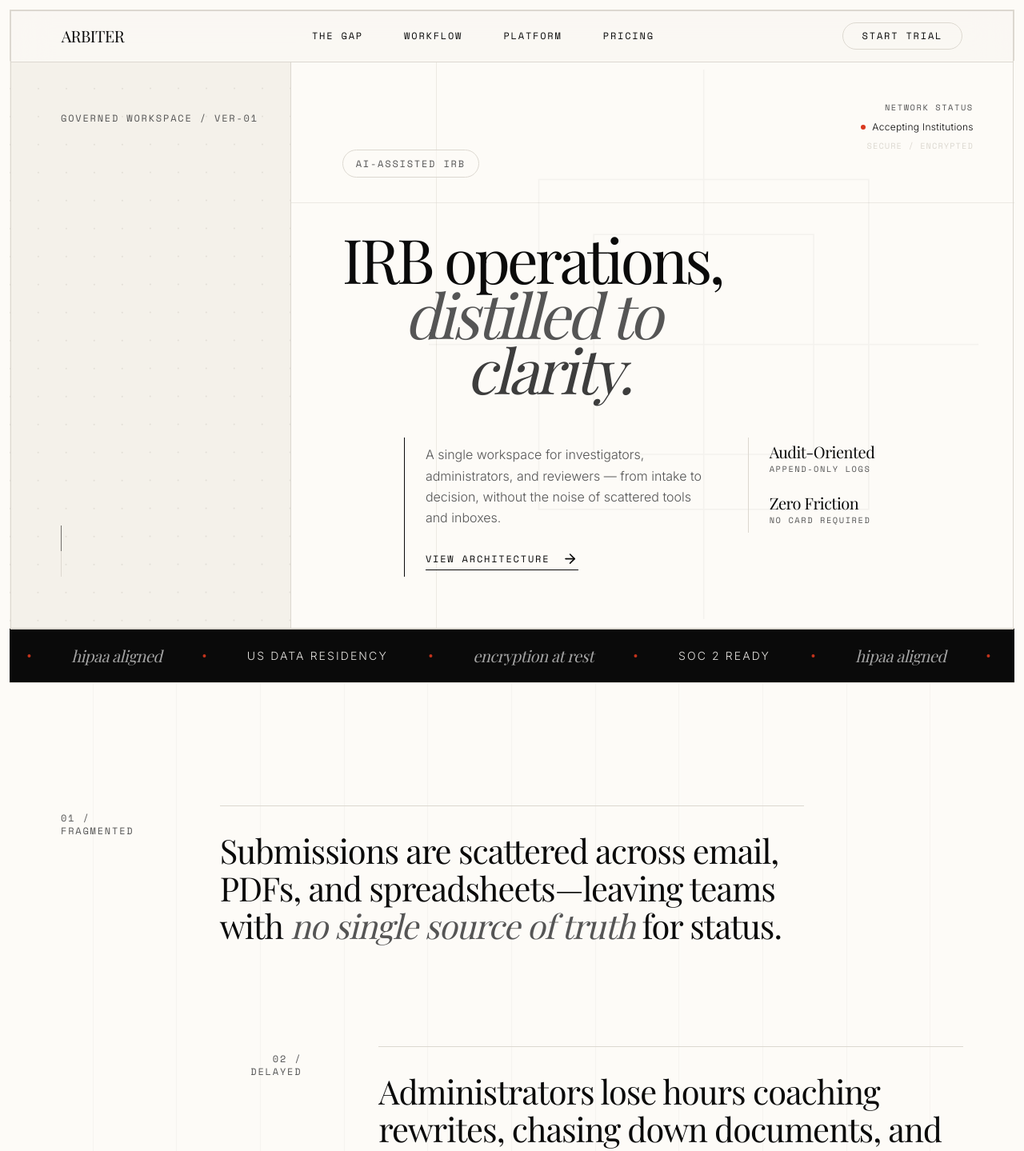
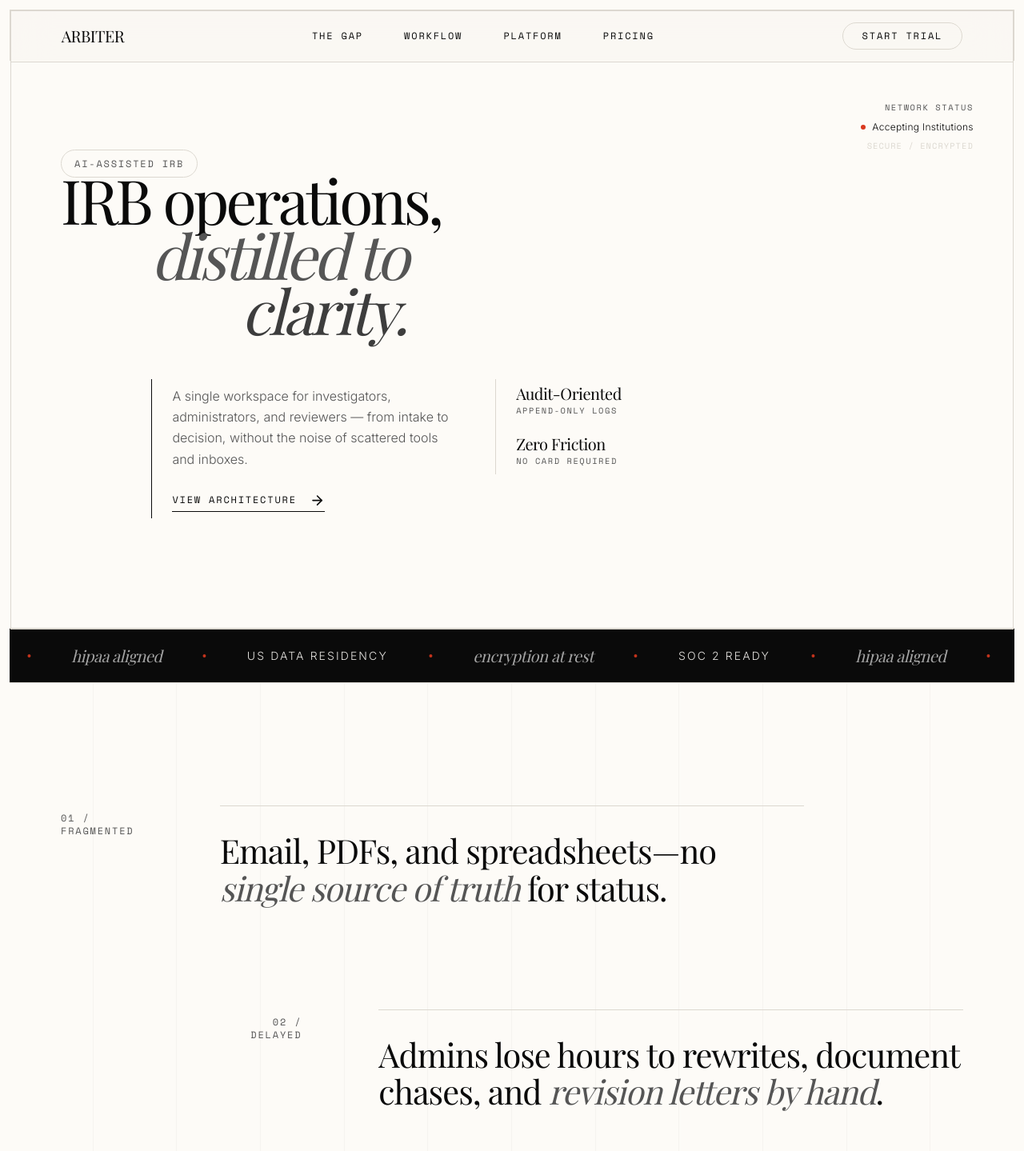
Before and after one commit to benski20/clargate, a Next.js app in the folder frontend/: page / in a window 1280 px wide. Shown: the top 1439 px of the page at 80% size. Built offline with nearby package versions, Linux system fonts and the light colour scheme.

Commit message:
wesbite updates

```diff
--- a/frontend/src/components/landing/ContactSection.tsx
+++ b/frontend/src/components/landing/ContactSection.tsx
@@ -14,7 +14,7 @@ export function ContactSection() {
     const body = encodeURIComponent(
       `Institution: ${org}\nApproximate annual submissions: ${volume}\nContact email: ${email}`
     );
-    window.location.href = `mailto:partners@aribter.com?subject=${subject}&body=${body}`;
+    window.location.href = `mailto:contact@arbitercp.com?subject=${subject}&body=${body}`;
   }
 
   return (
@@ -71,10 +71,10 @@ export function ContactSection() {
                   Direct Inquiry
                 </span>
                 <a
-                  href="mailto:partners@aribter.com"
+                  href="mailto:contact@arbitercp.com"
                   className="font-sans text-[clamp(1rem,1.05vw,1.125rem)] font-light text-[#FDFBF7] transition-colors hover:text-white/70"
                 >
-                  partners@aribter.com
+                  contact@arbitercp.com
                 </a>
               </div>
               <div>
--- a/frontend/src/components/landing/GapSection.tsx
+++ b/frontend/src/components/landing/GapSection.tsx
@@ -35,8 +35,8 @@ export function GapSection() {
           </div>
           <div className="border-t border-[#DCD8D0] pt-8 md:col-span-8">
             <SyncBlock>
-              Submissions are scattered across email, PDFs, and spreadsheets—leaving teams with{" "}
-              <span className="italic text-[#555555]">no single source of truth</span> for status.
+              Email, PDFs, and spreadsheets—no{" "}
+              <span className="italic text-[#555555]">single source of truth</span> for status.
             </SyncBlock>
           </div>
         </div>
@@ -47,8 +47,8 @@ export function GapSection() {
           </div>
           <div className="border-t border-[#DCD8D0] pt-8 md:col-span-8">
             <SyncBlock>
-              Administrators lose hours coaching rewrites, chasing down documents, and{" "}
-              <span className="italic text-[#555555]">drafting revision letters by hand</span>.
+              Admins lose hours to rewrites, document chases, and{" "}
+              <span className="italic text-[#555555]">revision letters by hand</span>.
             </SyncBlock>
           </div>
         </div>
@@ -59,9 +59,8 @@ export function GapSection() {
           </div>
           <div className="border-t border-[#DCD8D0] pt-8 md:col-span-6">
             <SyncBlock>
-              Guidelines are interpreted differently across reviewers, resulting in{" "}
-              <span className="italic text-[#555555]">inconsistent outcomes</span> for
-              investigators.
+              Reviewers read guidelines differently—{" "}
+              <span className="italic text-[#555555]">inconsistent outcomes</span> for investigators.
             </SyncBlock>
           </div>
         </div>
--- a/frontend/src/components/landing/Hero.tsx
+++ b/frontend/src/components/landing/Hero.tsx
@@ -1,41 +1,9 @@
 import { ArrowRight } from "lucide-react";
-import { HeroCanvas } from "@/components/landing/HeroCanvas";
 
 export function Hero() {
   return (
-    <section className="relative flex min-h-[calc(100svh-clamp(4.5rem,7vw,6.5rem))] flex-col overflow-hidden border-b border-[#DCD8D0] md:flex-row">
-      <div className="group relative h-[40vh] w-full overflow-hidden border-b border-[#DCD8D0] bg-[#F4F1EA] md:h-auto md:w-[28%] md:border-r md:border-b-0">
-        <HeroCanvas />
-        <div className="absolute top-[clamp(1.5rem,5vw,4rem)] left-[clamp(1.5rem,5vw,4rem)] font-mono text-xs tracking-[0.15em] text-[#555555] uppercase">
-          Governed Workspace / Ver-01
-        </div>
-        <div className="pointer-events-none absolute right-[clamp(1.5rem,5vw,4rem)] bottom-[clamp(1.5rem,5vw,4rem)] left-[clamp(1.5rem,5vw,4rem)] flex items-end justify-between">
-          <div className="relative h-16 w-px overflow-hidden bg-[#DCD8D0]">
-            <div className="absolute top-0 left-0 h-1/2 w-full animate-pulse bg-[#0A0A0A]" />
-          </div>
-        </div>
-      </div>
-
-      <div className="relative z-10 flex w-full flex-col justify-center bg-[#FDFBF7] p-[clamp(1.5rem,5vw,4rem)] md:w-[72%]">
-        <div className="absolute top-1/4 left-0 h-px w-full bg-[#DCD8D0]/50" />
-        <div className="absolute top-0 left-[20%] h-full w-px bg-[#DCD8D0]/50" />
-
-        <div className="pointer-events-none absolute inset-0 z-0 flex items-center justify-end overflow-hidden pr-[5%] opacity-[0.03]">
-          <svg
-            viewBox="0 0 200 200"
-            className="h-auto w-[80%] text-[#0A0A0A]"
-            fill="none"
-            stroke="currentColor"
-            strokeWidth="0.5"
-            aria-hidden
-          >
-            <rect x="40" y="40" width="120" height="120" />
-            <rect x="60" y="60" width="80" height="80" />
-            <path d="M100 0 L100 200" />
-            <path d="M0 100 L200 100" />
-          </svg>
-        </div>
-
+    <section className="relative flex min-h-[calc(100svh-clamp(4.5rem,7vw,6.5rem))] flex-col overflow-hidden border-b border-[#DCD8D0]">
+      <div className="relative z-10 flex w-full flex-col justify-center bg-[#FDFBF7] p-[clamp(1.5rem,5vw,4rem)]">
         <div className="absolute top-[clamp(2rem,4vw,4rem)] right-[clamp(2rem,4vw,4rem)] z-10 hidden text-right lg:block">
           <div className="mb-2 font-mono text-[clamp(0.65rem,0.8vw,0.75rem)] tracking-[0.15em] text-[#555555] uppercase">
             Network Status
--- a/frontend/src/components/landing/HeroCanvas.tsx
+++ /dev/null
@@ -1,168 +0,0 @@
-"use client";
-
-import { useEffect, useRef, useState } from "react";
-
-/** Interactive dot field — ported from generated-page (1).html */
-export function HeroCanvas() {
-  const canvasRef = useRef<HTMLCanvasElement>(null);
-  const [reducedMotion, setReducedMotion] = useState(false);
-
-  useEffect(() => {
-    const mq = window.matchMedia("(prefers-reduced-motion: reduce)");
-    setReducedMotion(mq.matches);
-    const onChange = () => setReducedMotion(mq.matches);
-    mq.addEventListener("change", onChange);
-    return () => mq.removeEventListener("change", onChange);
-  }, []);
-
-  useEffect(() => {
-    if (reducedMotion) return;
-    const canvas = canvasRef.current;
-    if (!canvas) return;
-    const ctx = canvas.getContext("2d", { alpha: false });
-    if (!ctx) return;
-    const c2d: CanvasRenderingContext2D = ctx;
-
-    const DOT_SPACING = 35;
-    const MOUSE_RADIUS = 250;
-    const BASE_RADIUS = 1;
-    const GLOW_RADIUS = 2.5;
-
-    let width = 0;
-    let height = 0;
-    let dots: {
-      x: number;
-      y: number;
-      baseX: number;
-      baseY: number;
-      col: number;
-      row: number;
-    }[] = [];
-    const mouse = { x: -1000, y: -1000 };
-    let time = 0;
-    let raf = 0;
-
-    function createDots() {
-      dots = [];
-      const cols = Math.ceil(width / DOT_SPACING) + 1;
-      const rows = Math.ceil(height / DOT_SPACING) + 1;
-      for (let i = 0; i < cols; i++) {
-        for (let j = 0; j < rows; j++) {
-          dots.push({
-            x: i * DOT_SPACING,
-            y: j * DOT_SPACING,
-            baseX: i * DOT_SPACING,
-            baseY: j * DOT_SPACING,
-            col: i,
-            row: j,
-          });
-        }
-      }
-    }
-
-    function initCanvas() {
-      const node = canvasRef.current;
-      if (!node) return;
-      const parent = node.parentElement;
-      if (!parent) return;
-      width = parent.clientWidth;
-      height = parent.clientHeight;
-      node.width = width;
-      node.height = height;
-      createDots();
-    }
-
-    function animate() {
-      c2d.fillStyle = "#F4F1EA";
-      c2d.fillRect(0, 0, width, height);
-
-      time += 0.02;
-      c2d.lineWidth = 0.5;
-
-      for (let i = 0; i < dots.length; i++) {
-        const dot = dots[i];
-        const waveX = Math.sin(time * 0.2 + dot.row * 0.05) * 1;
-        const waveY = Math.cos(time * 0.2 + dot.col * 0.05) * 1;
-        dot.x = dot.baseX + waveX;
-        dot.y = dot.baseY + waveY;
-
-        const dx = mouse.x - dot.x;
-        const dy = mouse.y - dot.y;
-        const dist = Math.sqrt(dx * dx + dy * dy);
-        let radius = BASE_RADIUS;
-
-        if (dist < MOUSE_RADIUS && dist > 0.001) {
-          const force = (MOUSE_RADIUS - dist) / MOUSE_RADIUS;
-          dot.x -= (dx / dist) * force * 20;
-          dot.y -= (dy / dist) * force * 20;
-          radius = BASE_RADIUS + (GLOW_RADIUS - BASE_RADIUS) * force;
-          c2d.fillStyle = `rgba(10, 10, 10, ${0.2 + force * 0.6})`;
-          if (force > 0.7) {
-            c2d.beginPath();
-            c2d.moveTo(dot.x, dot.y);
-            c2d.lineTo(mouse.x, mouse.y);
-            c2d.strokeStyle = `rgba(10, 10, 10, ${force * 0.2})`;
-            c2d.stroke();
-          }
-        } else {
-          c2d.fillStyle = "#DCD8D0";
-        }
-
-        c2d.beginPath();
-        c2d.arc(dot.x, dot.y, radius, 0, Math.PI * 2);
-        c2d.fill();
-      }
-
-      raf = requestAnimationFrame(animate);
-    }
-
-    function onMouseMove(e: MouseEvent) {
-      const node = canvasRef.current;
-      if (!node) return;
-      const rect = node.getBoundingClientRect();
-      mouse.x = e.clientX - rect.left;
-      mouse.y = e.clientY - rect.top;
-    }
-    function onMouseLeave() {
-      mouse.x = -1000;
-      mouse.y = -1000;
-    }
-    function onResize() {
-      initCanvas();
-    }
-
-    canvas.addEventListener("mousemove", onMouseMove);
-    canvas.addEventListener("mouseleave", onMouseLeave);
-    window.addEventListener("resize", onResize);
-    initCanvas();
-    raf = requestAnimationFrame(animate);
-
-    return () => {
-      cancelAnimationFrame(raf);
-      canvas.removeEventListener("mousemove", onMouseMove);
-      canvas.removeEventListener("mouseleave", onMouseLeave);
-      window.removeEventListener("resize", onResize);
-    };
-  }, [reducedMotion]);
-
-  if (reducedMotion) {
-    return (
-      <div
-        className="absolute inset-0 z-0 h-full w-full bg-[#F4F1EA]"
-        style={{
-          backgroundImage: `radial-gradient(#DCD8D0 1px, transparent 1px)`,
-          backgroundSize: "35px 35px",
-        }}
-        aria-hidden
-      />
-    );
-  }
-
-  return (
-    <canvas
-      ref={canvasRef}
-      className="absolute inset-0 z-0 h-full w-full opacity-70 transition-opacity duration-700 group-hover:opacity-100"
-      aria-hidden
-    />
-  );
-}
```
